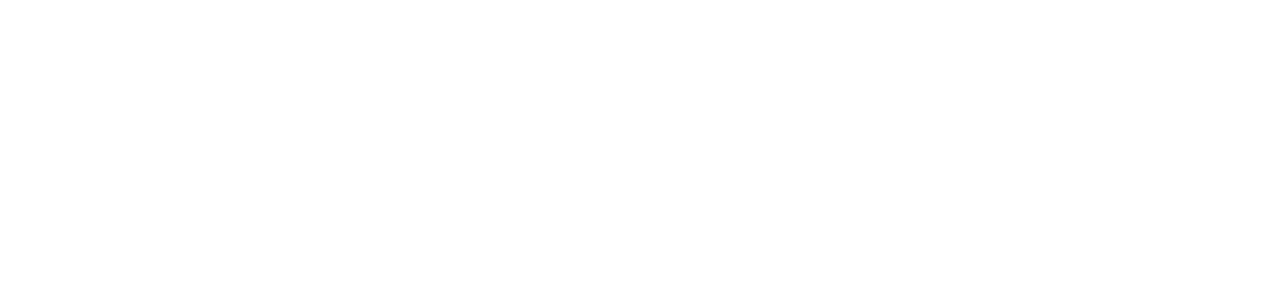
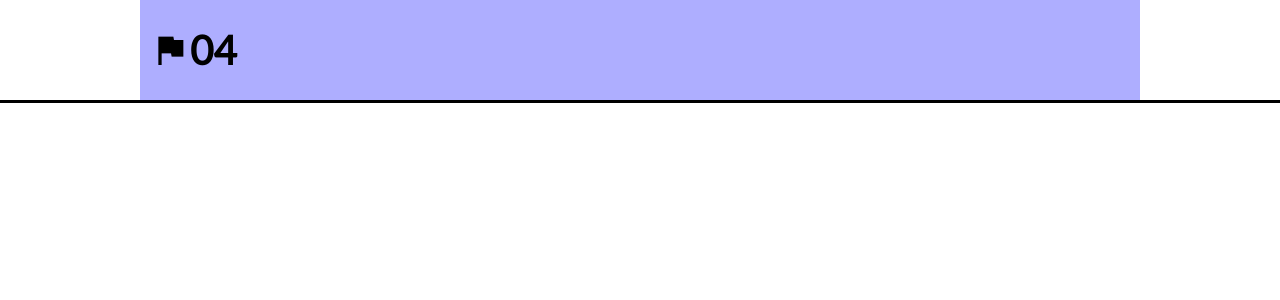
Before and after one commit to TheTeck/Minesweeper2, a React (Create React App) app: page / in a window 1280 px wide. Shown: the top 300 px of the page. Built offline with nearby package versions, Linux system fonts and the light colour scheme.

Commit message:
Create header to contain all the controls and cluster them on larger screens. Also create the flag counter component.

```diff
--- a/public/index.html
+++ b/public/index.html
@@ -24,6 +24,8 @@
       work correctly both with client-side routing and a non-root public URL.
       Learn how to configure a non-root public URL by running `npm run build`.
     -->
+    <link href="https://fonts.googleapis.com/icon?family=Material+Icons"
+      rel="stylesheet">
     <title>React App</title>
   </head>
   <body>
--- a/src/App.js
+++ b/src/App.js
@@ -1,9 +1,10 @@
+import Controls from './Components/Controls/Controls';
 import './App.scss';
 
 function App() {
   return (
     <div className="App">
-
+      <Controls />
     </div>
   );
 }
--- /dev/null
+++ b/src/Components/Controls/Controls.jsx
@@ -0,0 +1,14 @@
+import React from 'react';
+
+import FlagCounter from '../FlagCounter/FlagCounter';
+import './Controls.scss';
+
+export default function Controls (props) {
+    return (
+        <div id="controls-container">
+            <div id="controls-cluster">
+                <FlagCounter count={"04"} />
+            </div>
+        </div>
+    )
+}
--- /dev/null
+++ b/src/Components/Controls/Controls.scss
@@ -0,0 +1,22 @@
+#controls-container {
+  width: 100%;
+  height: 100px;
+  border-bottom: 3px solid black;
+  display: flex;
+  justify-content: center;
+
+  #controls-cluster {
+    width: 100%;
+    height: 100%;
+    display: flex;
+    justify-content: space-between;
+    align-items: center;
+    background-color: rgba(0, 0, 255, 0.316);
+  }
+}
+
+@media (min-width: 1000px) {
+  #controls-container #controls-cluster {
+    width: 1000px;
+  }
+}
--- /dev/null
+++ b/src/Components/FlagCounter/FlagCounter.jsx
@@ -0,0 +1,12 @@
+import React from 'react';
+
+import './FlagCounter.scss';
+
+export default function FlagCounter (props) {
+    return (
+        <div id="flagcounter-container">
+            <div className="material-icons icon-medium">flag</div>
+            {props.count}
+        </div>
+    )
+}
--- /dev/null
+++ b/src/Components/FlagCounter/FlagCounter.scss
@@ -0,0 +1,17 @@
+@import "../../Scss/fonts";
+
+#flagcounter-container {
+  width: 100px;
+  height: 100%;
+  display: flex;
+  justify-content: flex-start;
+  align-items: center;
+  padding-left: 10px;
+  font-size: $font-medium;
+  font-family: $font-primary;
+  font-weight: $font-bold;
+}
+
+.icon-medium {
+  font-size: $font-medium;
+}
--- a/src/Scss/_fonts.scss
+++ b/src/Scss/_fonts.scss
@@ -0,0 +1,7 @@
+@import url("https://fonts.googleapis.com/css2?family=Lato&display=swap");
+
+$font-medium: 2.5rem;
+
+$font-primary: "Lato", sans-serif;
+
+$font-bold: 700;
```
